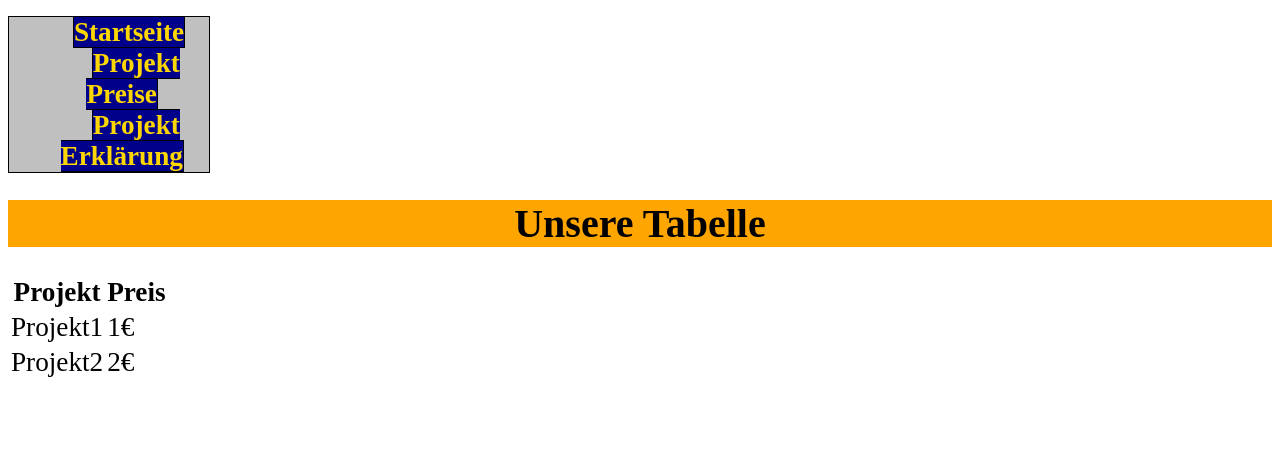
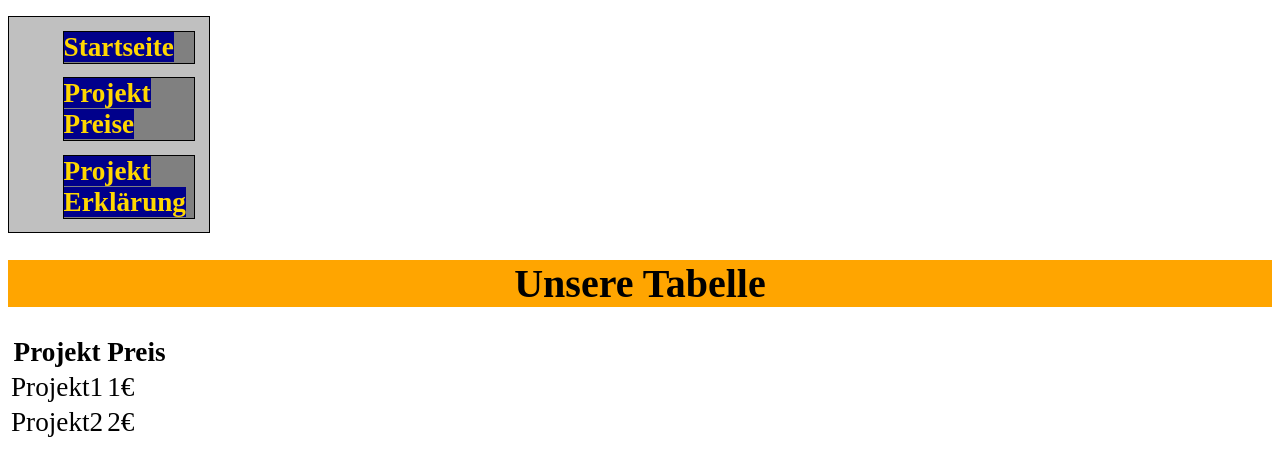
Before and after one commit to fprass99/homepage-testen, a Jekyll site: the page docs/Test html/Test2.html, which Jekyll copies as it is, in a window 1280 px wide. Shown: the top 476 px of the page. Built offline with Jekyll 4.4.1, drawn with Linux system fonts in a browser that asks for light colours.

Commit message:
remove horizontal update

```diff
--- a/docs/Test html/formate.css
+++ b/docs/Test html/formate.css
@@ -20,7 +20,6 @@ tr{font-size: 1.7em;}
 }
 
 nav ul {
-    text-align: center;
     list-style: none;
     width: 10em;
     border: 1px solid;
@@ -28,7 +27,6 @@ nav ul {
 }
 
 nav li {
-    display: inline;
     margin: 0.5em;
     border: 1px solid;
     background-color: gray;
--- a/docs/_layouts/default.html
+++ b/docs/_layouts/default.html
@@ -14,7 +14,6 @@
     <div class="wrapper">
       <header>
         <h1><a href="{{ "/" | absolute_url }}">{{ site.title | default: site.github.repository_name }}</a></h1>
-        <h3>Test vom Header</h3>
 
         {% if site.logo %}
           <img src="{{site.logo | relative_url}}" alt="Logo" />
```
Also changed, not shown: docs/number.md (+1 -1 lines).
